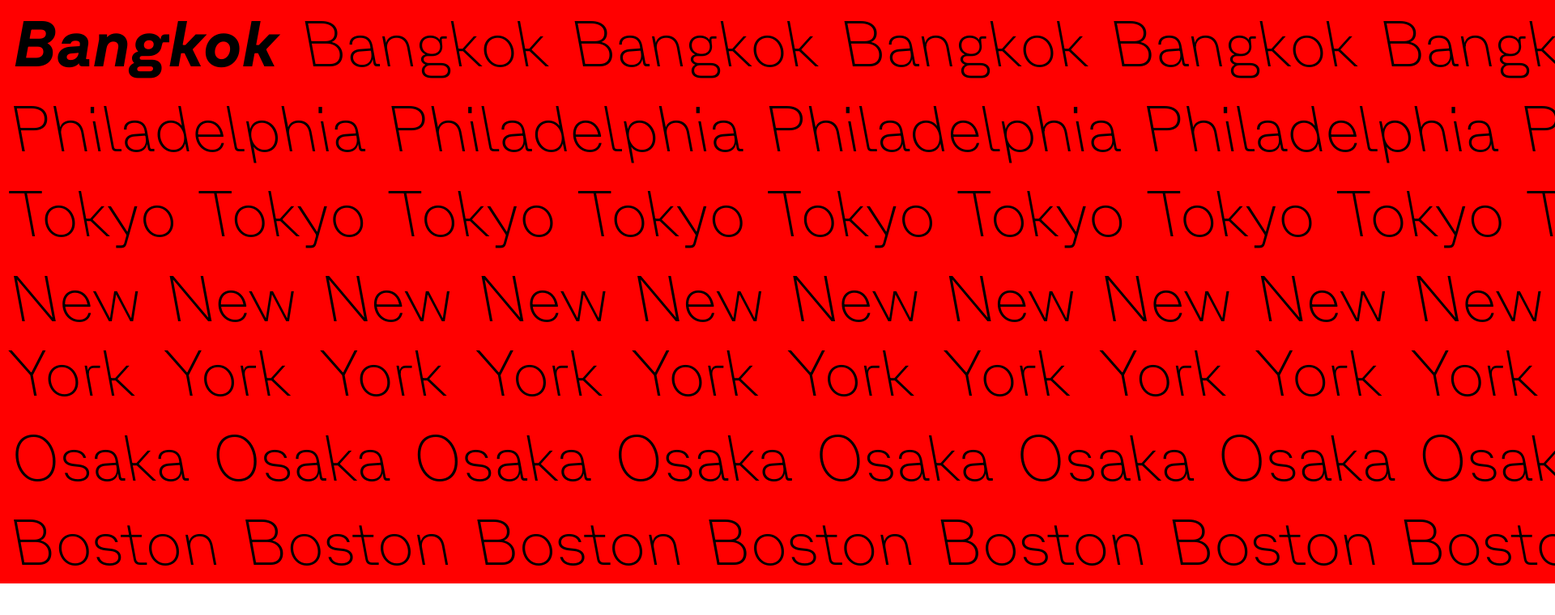
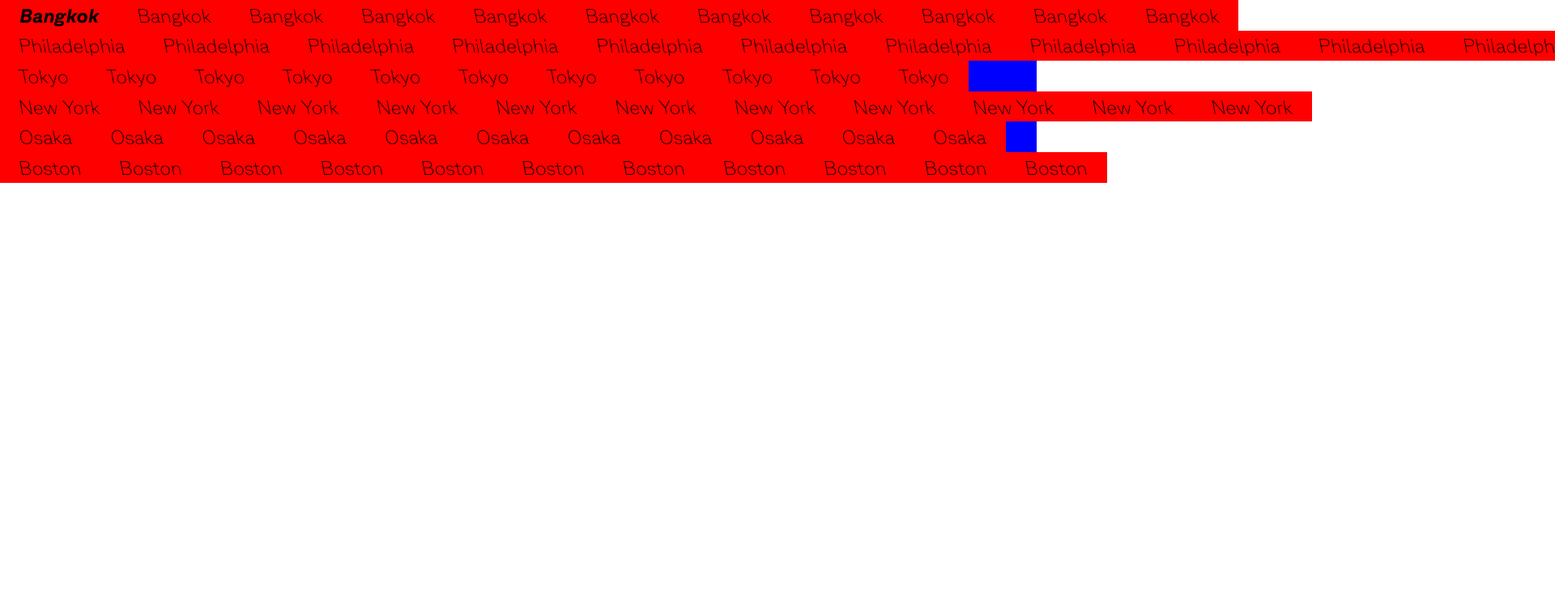
Before and after one commit to SutheeDev/CITIES, a plain HTML site: page index.html in a window 1280 px wide. Shown: the top 760 px of the page at 81% size, 1920 px wide, since content can reach past the window. Drawn offline with nearby package versions, Linux system fonts and the light colour scheme.

Commit message:
change span padding & display

```diff
--- a/style.css
+++ b/style.css
@@ -23,11 +23,13 @@ h1 {
   display: flex;
 }
 span {
+  display: inline-block;
+  flex: 0 0 auto;
   background: red;
   font-family: Plana, sans-serif;
   text-transform: capitalize;
-  font-size: 10vh;
-  padding: 0.4rem 1rem;
+  font-size: 3vh;
+  padding: 0.3rem 1.5rem;
   font-variation-settings: "wght" 100, "slnt" -10;
   transition: all 0.3s ease;
 }
```
